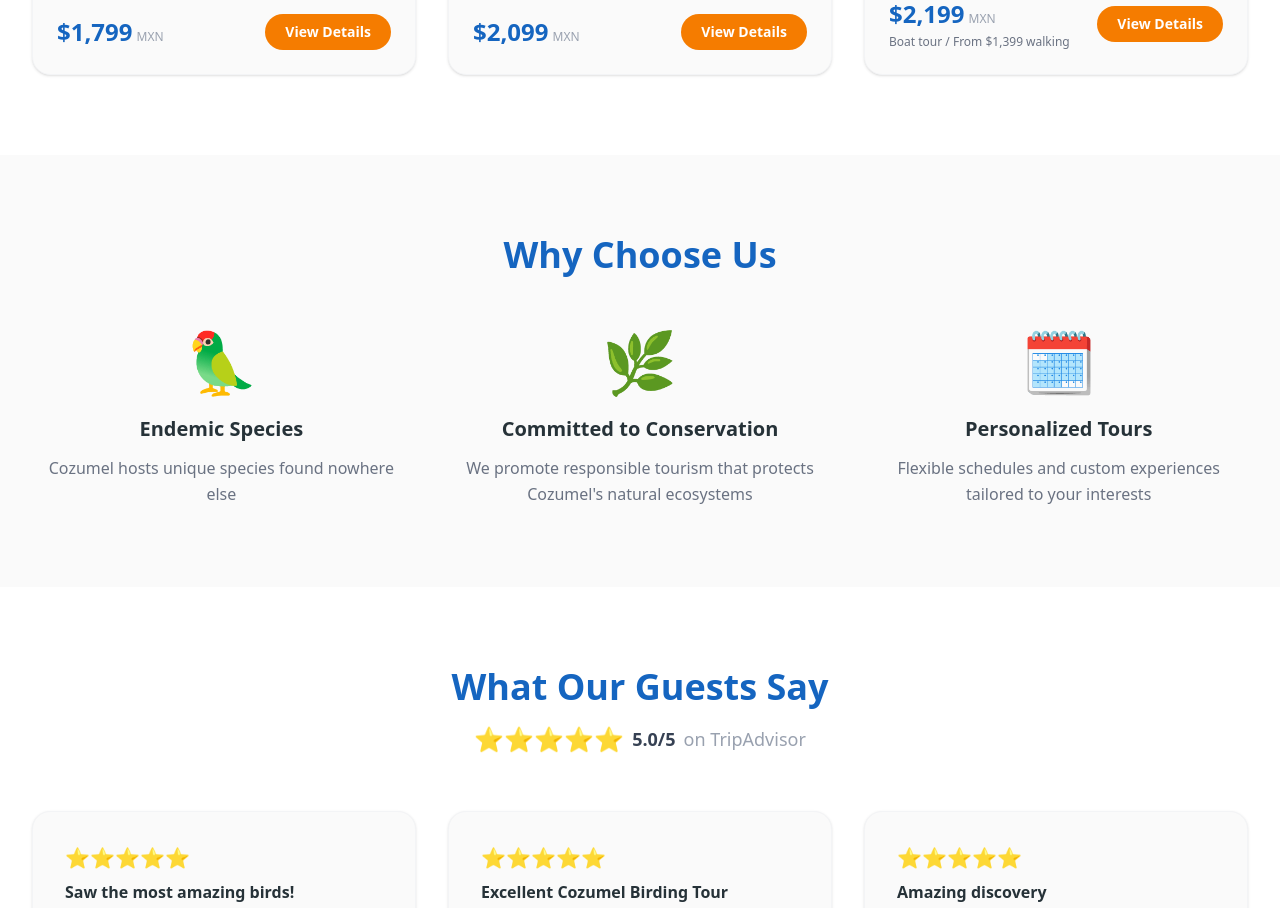
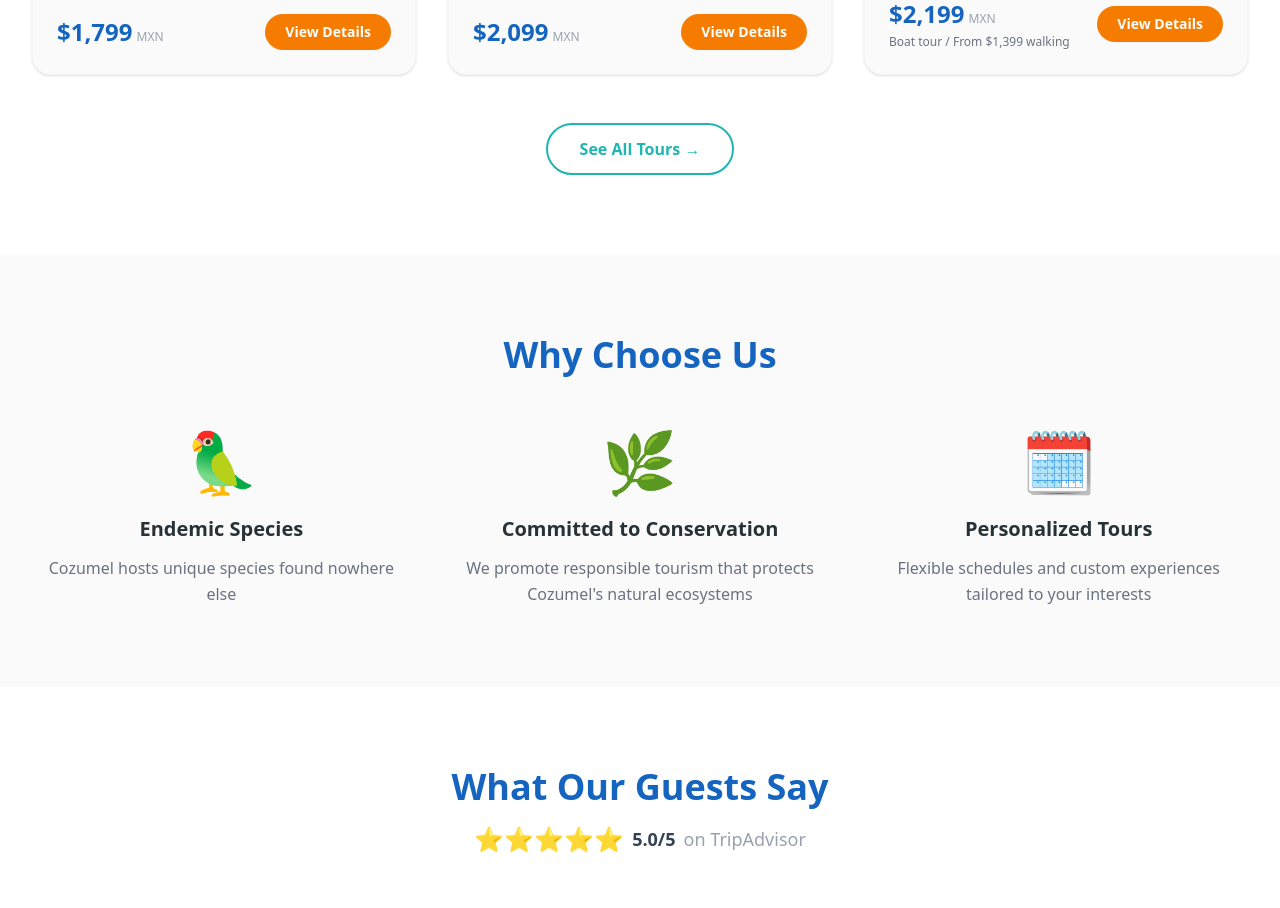
Before and after one commit to ACLTelematics/cozumelbirdingtours, a Next.js app: page /en in a window 1280 px wide. Shown: the part 1280-2188 px from the top of the page. Built offline with nearby package versions, Linux system fonts and the light colour scheme.

Commit message:
fix(featured-tours): update Punta Sur tour - price ,199, sunrise option, 2 pricing tiers

```diff
--- a/src/components/home/FeaturedTours.tsx
+++ b/src/components/home/FeaturedTours.tsx
@@ -35,16 +35,16 @@ const tours = [
     image: '/images/tours/tour-3.jpg',
     emoji: '🦩',
     duration: { en: '3 hours', es: '3 horas' },
-    price: '2,199', // ← ACTUALIZADO de 1,999 a 2,199
-    priceNote: { en: 'Boat tour / From $1,399 walking', es: 'Tour en lancha / Desde $1,399 a pie' }, // ← NUEVO
+    price: '2,199',
+    priceNote: { en: 'Boat tour / From $1,399 walking', es: 'Tour en lancha / Desde $1,399 a pie' },
     transport: false,
     name: {
-      en: 'Sunrise & Bird Watching at Punta Sur', // ← ACTUALIZADO
-      es: 'Amanecer y Observación de Aves en Punta Sur' // ← ACTUALIZADO
+      en: 'Sunrise & Bird Watching at Punta Sur',
+      es: 'Amanecer y Observación de Aves en Punta Sur'
     },
     short: {
-      en: 'Discover unique species in the ecological reserve. Choose mangrove boat tour or walking tour.', // ← ACTUALIZADO
-      es: 'Descubre especies únicas en la reserva ecológica. Elige recorrido en lancha por manglar o tour a pie.', // ← ACTUALIZADO
+      en: 'Discover unique species in the ecological reserve. Choose mangrove boat tour or walking tour.',
+      es: 'Descubre especies únicas en la reserva ecológica. Elige recorrido en lancha por manglar o tour a pie.',
     },
   },
 ]
@@ -107,7 +107,6 @@ export default function FeaturedTours() {
                   <div>
                     <span className="text-2xl font-bold text-[#1565C0]">${tour.price}</span>
                     <span className="text-xs text-gray-400 ml-1">MXN</span>
-                    {/* Mostrar nota de precio adicional si existe */}
                     {tour.priceNote && (
                       <div className="text-xs text-gray-500 mt-1">
                         {tour.priceNote[l]}
@@ -125,6 +124,16 @@ export default function FeaturedTours() {
             </div>
           ))}
         </div>
+
+        {/* Ver todos */}
+        <div className="text-center mt-12">
+          <Link
+            href={`/${locale}/tours`}
+            className="inline-flex items-center gap-2 border-2 border-[#1FB6B1] text-[#1FB6B1] hover:bg-[#1FB6B1] hover:text-white font-semibold px-8 py-3 rounded-full transition-colors"
+          >
+            {locale === 'en' ? 'See All Tours' : 'Ver Todos los Tours'} →
+          </Link>
+        </div>
       </div>
     </section>
   )
```
